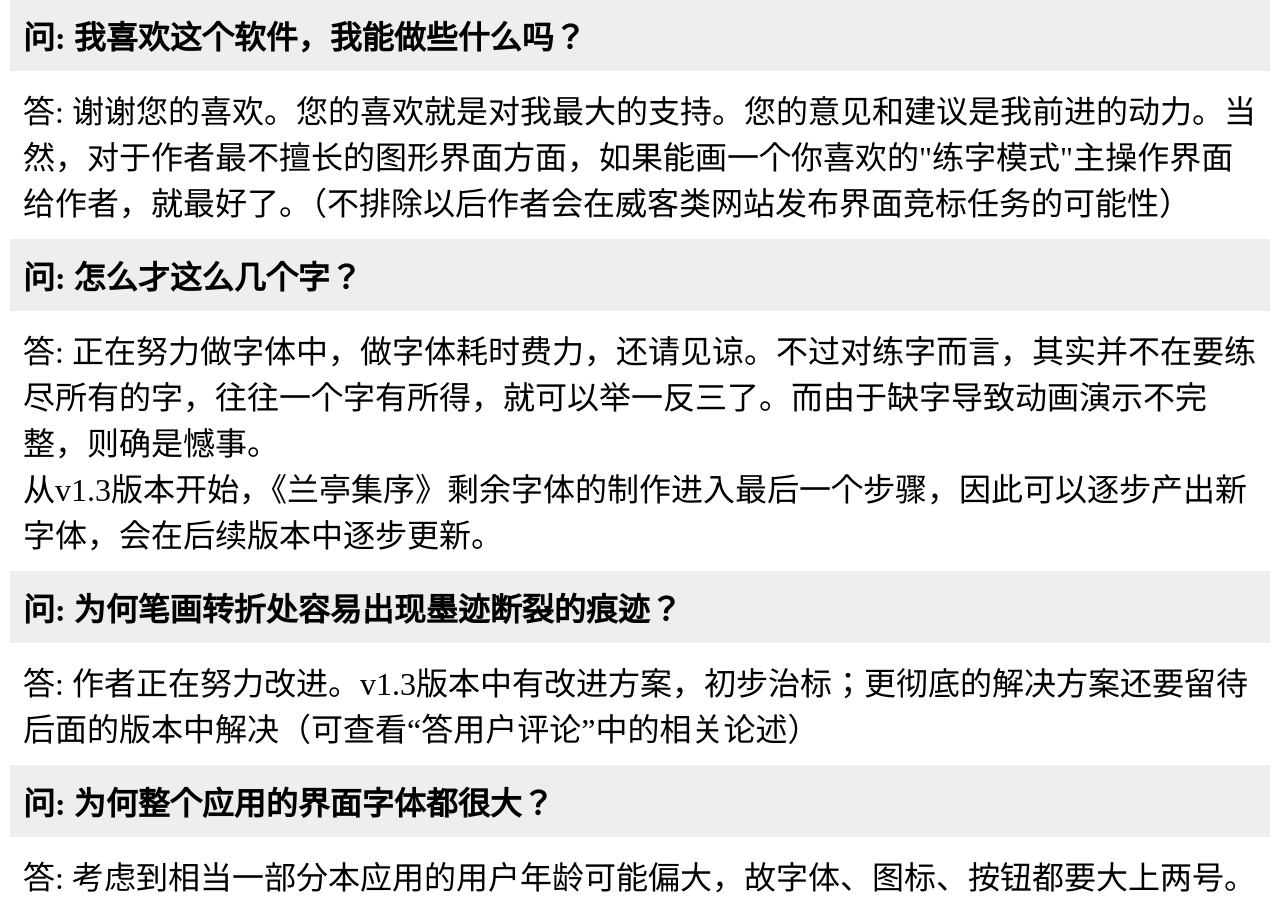
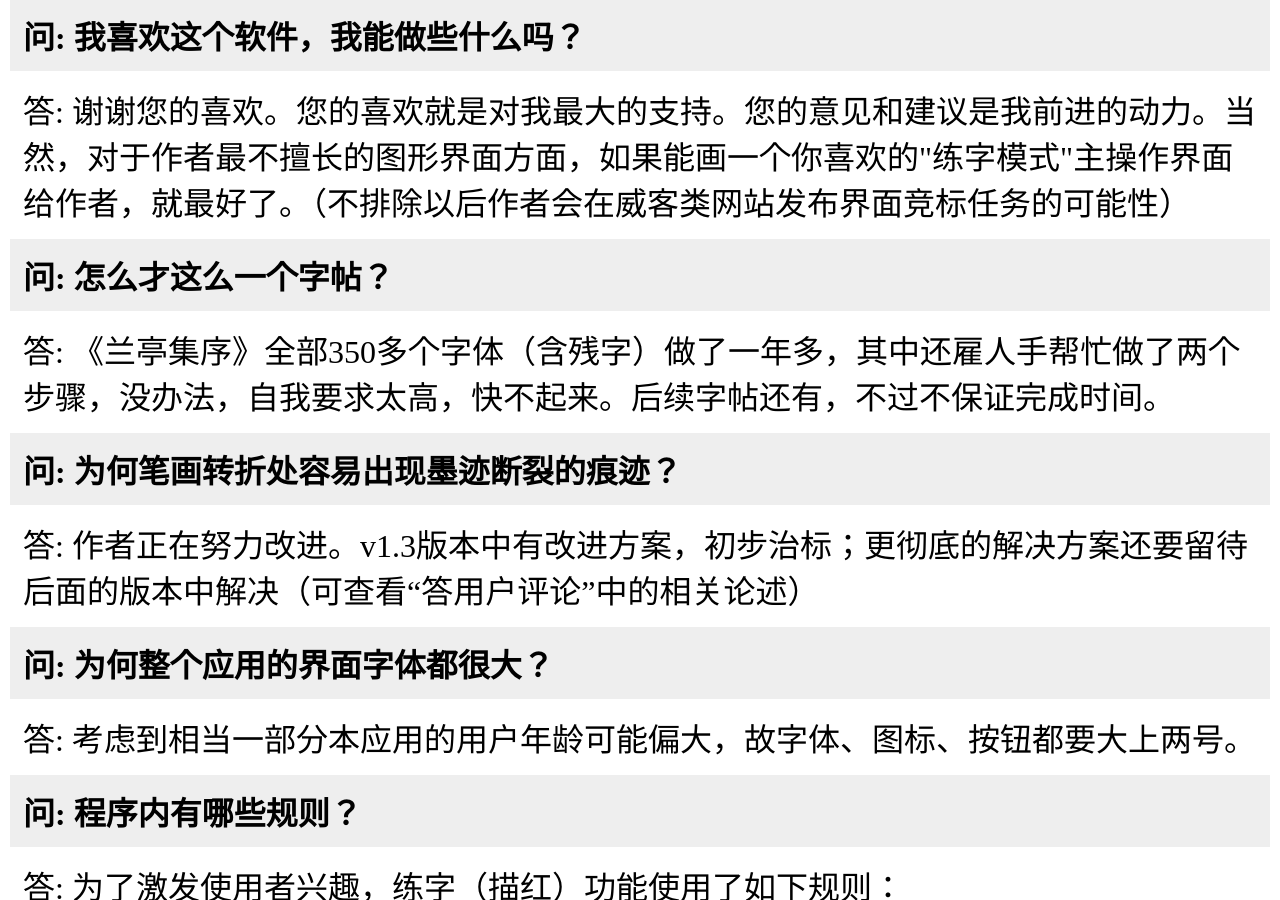
Before and after one commit to shengzhe/livecalligraphy, a Jekyll site: the page built from _posts/2012-08-31-LiveCalligraphyHelp.html, in a window 1280 px wide and 900 px high, scrolled down 1257 px. Built offline with Jekyll 4.4.1, drawn with Linux system fonts in a browser that asks for light colours; Markdown is read by kramdown in place of the engine named in the settings; some of the changed text lies outside the part shown.

Commit message:
Update 2012-08-31-LiveCalligraphyHelp.html

```diff
--- a/_posts/2012-08-31-LiveCalligraphyHelp.html
+++ b/_posts/2012-08-31-LiveCalligraphyHelp.html
@@ -49,11 +49,10 @@ title: 活字帖在线帮助(Help of Live Calligraphy)
   </p> </td> </tr>
 
   <tr align="left" bgcolor="#EEEEEE"> <th> <p>
-问: 怎么才这么几个字？
+问: 怎么才这么一个字帖？
   </p> </th> </tr>
   <tr> <td> <p>
-答: 正在努力做字体中，做字体耗时费力，还请见谅。不过对练字而言，其实并不在要练尽所有的字，往往一个字有所得，就可以举一反三了。而由于缺字导致动画演示不完整，则确是憾事。</br>
-    从v1.3版本开始，《兰亭集序》剩余字体的制作进入最后一个步骤，因此可以逐步产出新字体，会在后续版本中逐步更新。</br>
+答: 《兰亭集序》全部350多个字体（含残字）做了一年多，其中还雇人手帮忙做了两个步骤，没办法，自我要求太高，快不起来。后续字帖还有，不过不保证完成时间。
   </p> </td> </tr>
 
   <tr align="left" bgcolor="#EEEEEE"> <th> <p>
@@ -140,6 +139,8 @@ title: 活字帖在线帮助(Help of Live Calligraphy)
   v1.1 (2012-09-20)，重点改善用户体验：加入了初次使用的引导式帮助系统；加入了帮助页面；加入了左右面板用于选择练字难度；加入了音效；加入了红笔黑笔工具；加入了打分前的红字对比功能帮助用户回顾和改进；加入了社交网络链接和评分链接，鼓励用户对本应用进行评分和推广</p><p>
   v1.2 (2012-11-27)，重点改善用户界面：支持iPhone5；提升动画演示功能为常规功能而不仅是开机画面；加入视频帮助；练字（描红）功能界面可选不同的毛笔演示工具（笔）、墨色（墨）、背景（纸）和练字格；加入统计信息的显示；加入各文字的简繁英释义；升级黑笔工具的功能并加入撤销工具</p><p>
   v1.3 (2013-05-11)，加入了23个新的字体，稍微改善了用户界面和操作方式：动画演示界面中增加了选项单，可查看字帖赏析和操作说明，增加了双指绕圈快进快退的手势；练字界面中增加了布局设置，实心字设置，新定义了单击和双击练字格的手势，更改了奖励面板的视觉样式；BUG修正：部分解决了绘制时出现笔画断裂的情况，改善了“连笔”的连贯性和笔画效果</br>
+  v2.0 (2013-11-01)，完成《兰亭集序》全部字体，解锁17个字体；加入IAP；加入自由蓝笔功能；下笔高亮功能；下笔结构指示功能</br>
+  v2.1 (2014-03-05)，解锁16个字体；加入左下角快捷菜单</br>
   </p> </td> </tr>
 
 </table>
```
